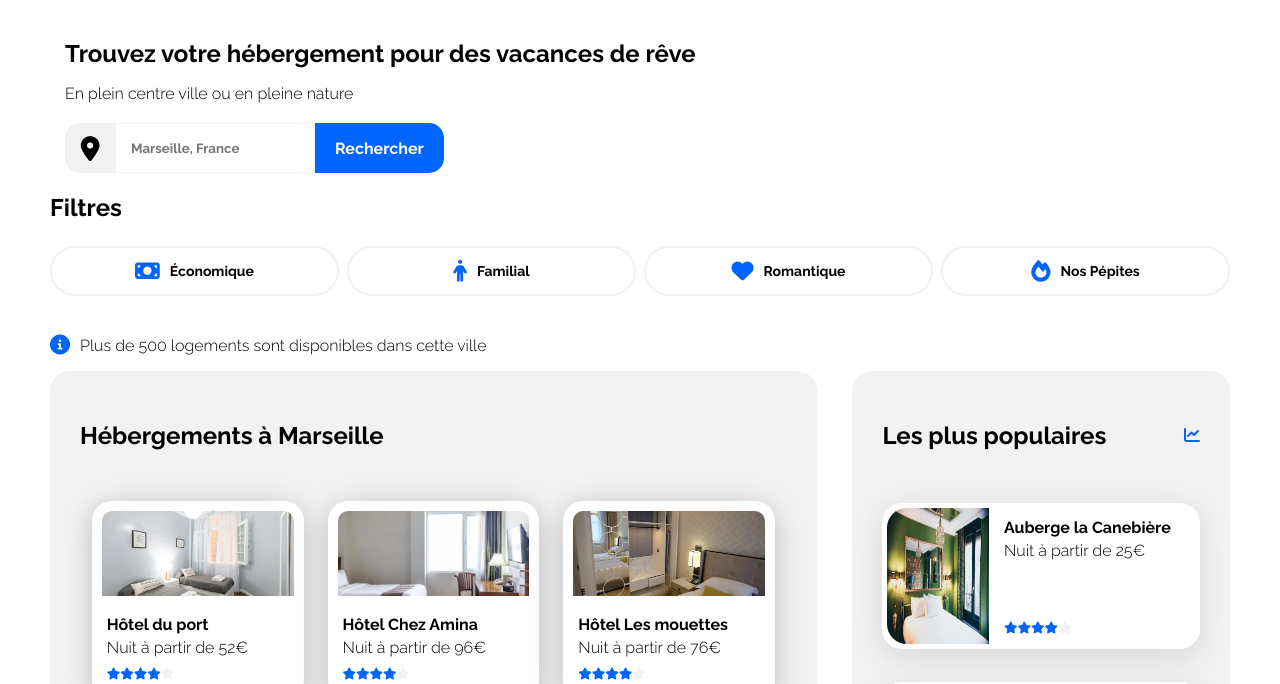
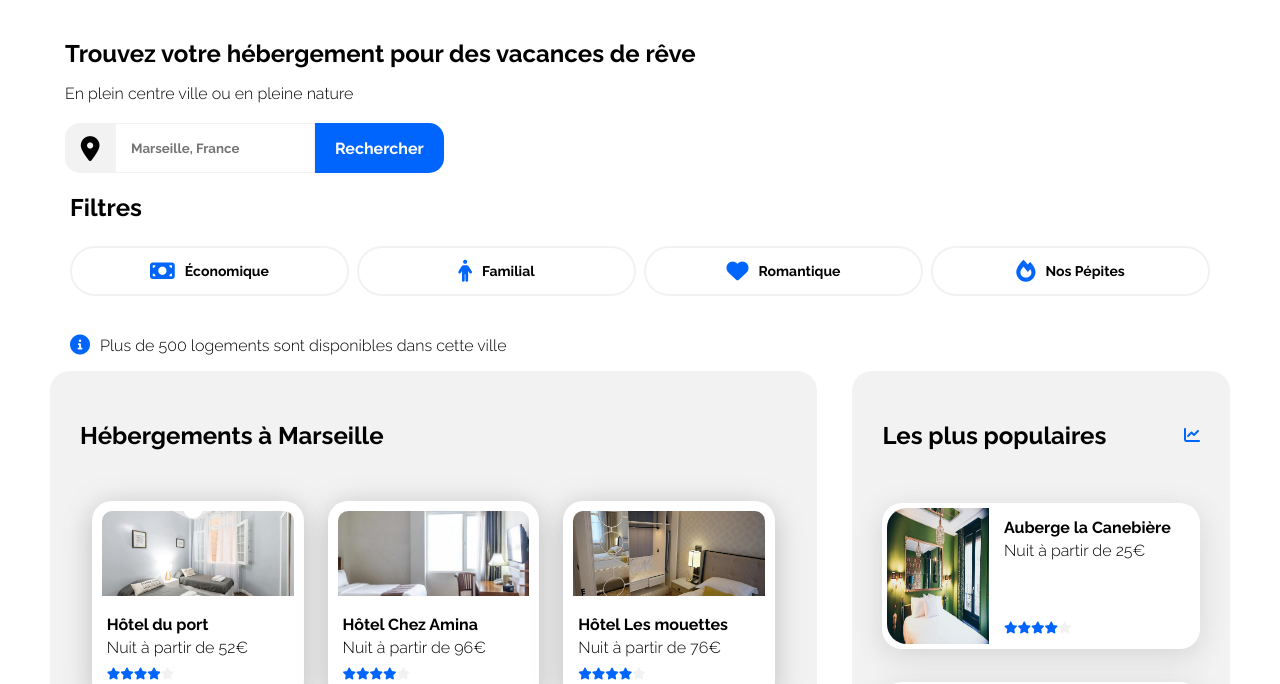
Before and after one commit to Berthouly/OPC-Projet-3, a plain HTML site: page index.html in a window 1280 px wide. Shown: the part 73-757 px from the top of the page. Drawn offline with Linux system fonts and the light colour scheme.

Commit message:
Update main.css

```diff
--- a/style/css/main.css
+++ b/style/css/main.css
@@ -120,6 +120,10 @@ nav a:hover{
 
 
 /* FILTRES */
+
+.filtres{
+    padding: 0 20px;
+}
 
 .filtres-container{
     display: grid;
@@ -342,6 +346,7 @@ nav a:hover{
     width: 90%;
     height: 400px;
     border-radius: 20px;
+    padding: 0;
     background-color: #fff;
     box-shadow: rgba(0, 0, 0, 0.35) 0px 5px 15px;
 }
```
